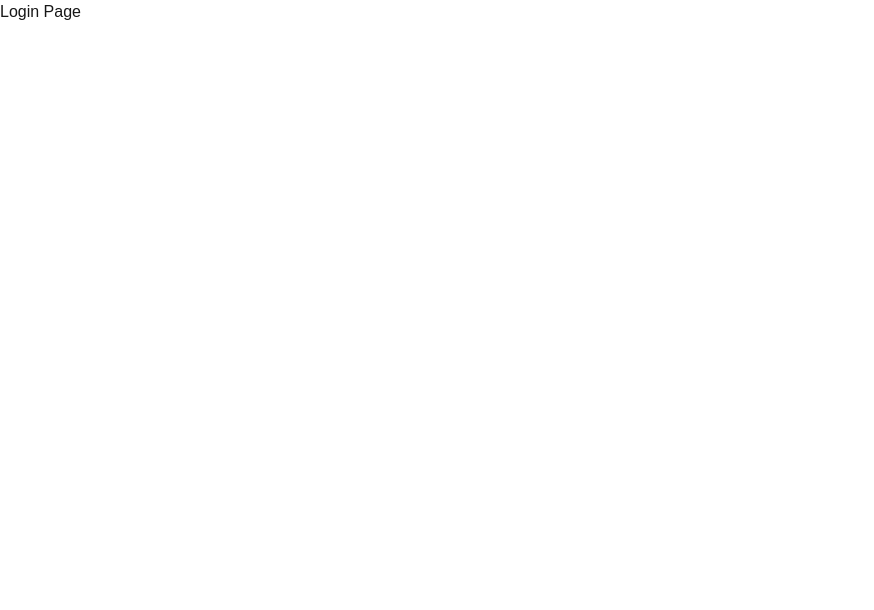
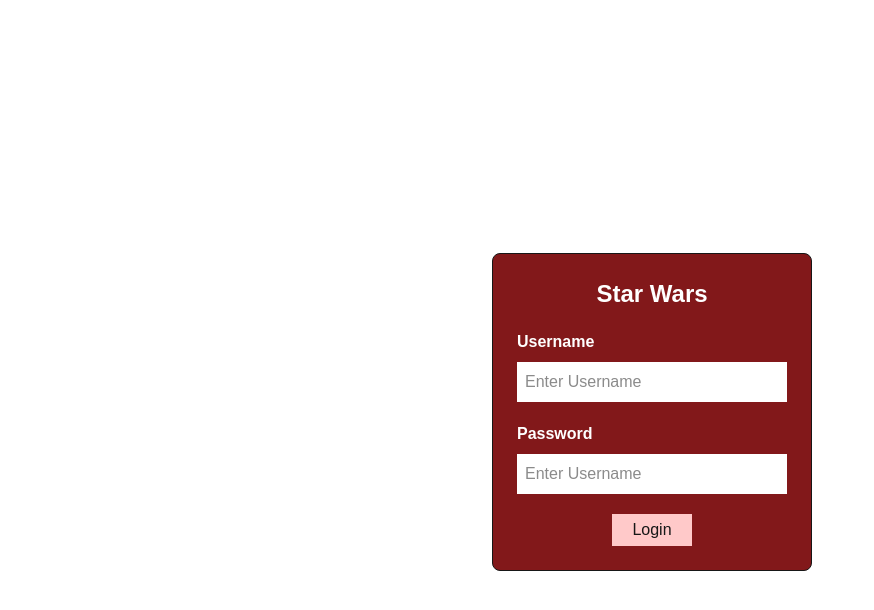
Before and after one commit to thakurhimself/star-wars-characters, a Next.js app: page /login in a window 1280 px wide. Shown: the top 610 px of the page, without its empty margins (0-874 px from the left). Built offline with nearby package versions, Linux system fonts and the light colour scheme.

Commit message:
added login page

```diff
--- a/app/layout.tsx
+++ b/app/layout.tsx
@@ -13,8 +13,8 @@ const geistMono = Geist_Mono({
 });
 
 export const metadata: Metadata = {
-  title: "Create Next App",
-  description: "Generated by create next app",
+  title: "Star Wars Characters",
+  description: "Made with love",
 };
 
 export default function RootLayout({
--- a/app/login/page.tsx
+++ b/app/login/page.tsx
@@ -1,7 +1,40 @@
+"use client";
 
+import { ChangeEvent, useState } from "react";
 
 export default function LoginPage() {
+    const [creds, setCreds] = useState<{username: string, password: string}>({username: '', password: ''})
+    function changeHandler(e: ChangeEvent<HTMLInputElement>) {
+        const { name, value } = e.target;
+        setCreds(prev => {
+            return {
+                ...prev,
+                [name]: value
+            }
+        })
+    }
     return (
-        <h1>Login Page</h1>
+        <section className="dark:bg-white w-screen h-screen m-3 flex justify-center items-center">
+            <form className="p-6 border w-full md:w-3/4 lg:w-2/3 xl:w-1/4 bg-red-900 rounded-lg">
+                <h1 className="text-2xl text-center font-bold text-white dark:text-white mb-5">Star Wars</h1>
+                <label className="flex flex-col gap-2 mb-5">
+                    <span className="text-white dark:text-white font-bold">Username</span>
+                    <input type="text" name="username" value={creds.username}
+                    onChange={changeHandler}
+                    placeholder="Enter Username"
+                    className="dark:text-white bg-white p-2"
+                    />
+                </label>
+                <label className="flex flex-col gap-2 mb-5">
+                    <span className="text-white dark:text-white font-bold">Password</span>
+                    <input type="text" name="password" value={creds.password}
+                    onChange={changeHandler}
+                    placeholder="Enter Username"
+                    className="dark:text-white bg-white p-2"
+                    />
+                </label>
+                <button className="block w-fit mx-auto bg-red-200 px-5 py-1 cursor-pointer hover:bg-red-400">Login</button>
+            </form>
+        </section>
     )
 }
--- a/components/HomeRootComponent.tsx
+++ b/components/HomeRootComponent.tsx
@@ -49,8 +49,6 @@ export default function HomeRootComponent(
             }
         })
     }
-    console.log("filter", filter)
-    console.log("filteredCharacters", filteredCharacters)
 
     // character details show handler
     const characterDetailsHandler = async(url: string) => {
```
